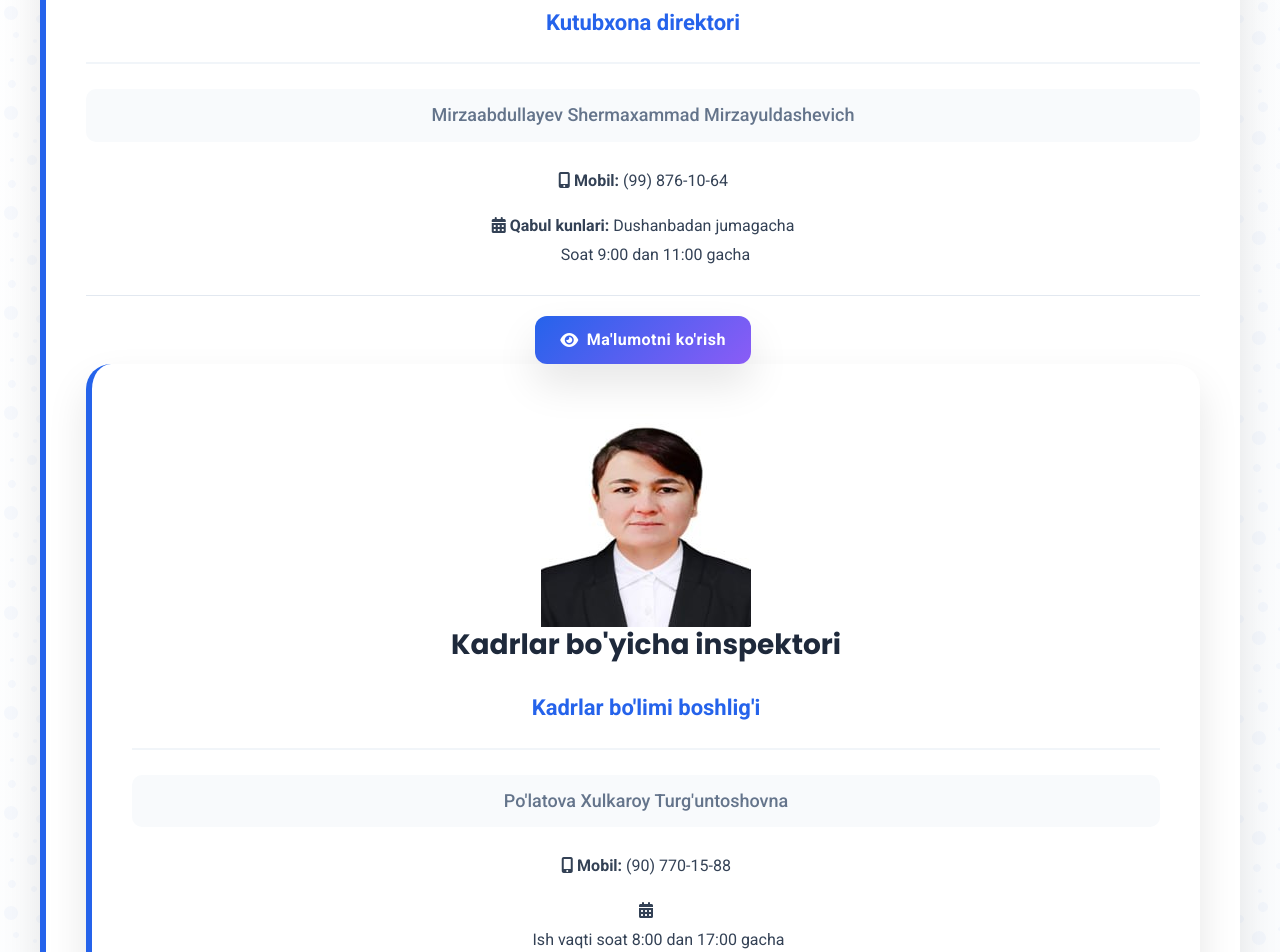
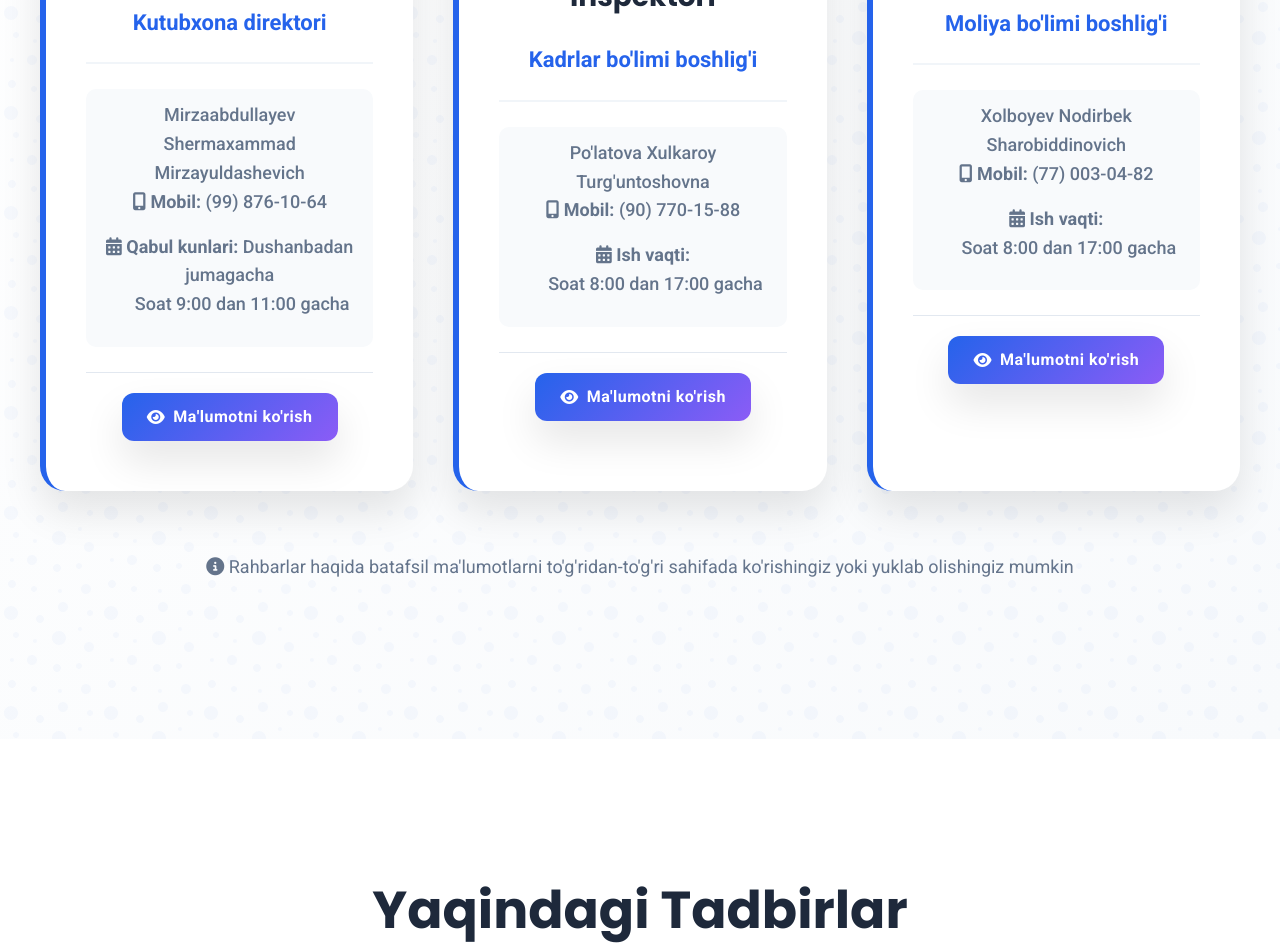
Before and after one commit to ilhomjon1331-ops/ulugnortakm.uz, a plain HTML site: page index.html in a window 1280 px wide. Shown: the part 5852-6804 px from the top of the page. Drawn offline with nearby package versions, Linux system fonts and the light colour scheme.

Commit message:
Update index.html

```diff
--- a/index.html
+++ b/index.html
@@ -1737,15 +1737,18 @@
             <div class="leader-card" data-delay="0">
                 <div class="leader-image">
                     <img src="https://raw.githubusercontent.com/ilhomjon1331-ops/ulugnortakm.uz/main/images/rahbar.jpg"
+                         alt="Rahbar"
+                         onerror="this.onerror=null; this.src='https://via.placeholder.com/400x400?text=Rahbar'">
                 </div>
                 <h3 class="leader-name">Rahbar</h3>
                 <p class="leader-position">Kutubxona direktori</p>
-                    <p class="leader-fullname" onclick="openPDF('rahbar.pdf')">
+                <div class="leader-fullname">
                     Mirzaabdullayev Shermaxammad Mirzayuldashevich
+                    <div class="leader-contact">
                         <p><i class="fas fa-mobile-alt"></i> <strong>Mobil:</strong> (99) 876-10-64</p>
                         <p><i class="fas fa-calendar-alt"></i> <strong>Qabul kunlari:</strong> Dushanbadan jumagacha<br><span style="margin-left: 25px;">Soat 9:00 dan 11:00 gacha</span></p>
-
-                    </p>
+                    </div>
+                </div>
 
                 <!-- PDF havolasi -->
                 <div class="leader-actions">
@@ -1759,15 +1762,18 @@
             <div class="leader-card" data-delay="0.3">
                 <div class="leader-image">
                     <img src="https://raw.githubusercontent.com/ilhomjon1331-ops/ulugnortakm.uz/main/images/kadr.jpg"
+                         alt="Kadrlar bo'yicha inspektori"
+                         onerror="this.onerror=null; this.src='https://via.placeholder.com/400x400?text=Kadrlar+inspektori'">
                 </div>
                 <h3 class="leader-name">Kadrlar bo'yicha inspektori</h3>
                 <p class="leader-position">Kadrlar bo'limi boshlig'i</p>
-                    <p class="leader-fullname" onclick="openPDF('kadrlar')">
+                <div class="leader-fullname">
                     Po'latova Xulkaroy Turg'untoshovna
+                    <div class="leader-contact">
                         <p><i class="fas fa-mobile-alt"></i> <strong>Mobil:</strong> (90) 770-15-88</p>
-                         <p><i class="fas fa-calendar-alt"></i> <strong></strong> <br><span style="margin-left: 25px;">Ish vaqti soat 8:00 dan 17:00 gacha</span></p>
-
-                   </p>
+                        <p><i class="fas fa-calendar-alt"></i> <strong>Ish vaqti:</strong> <br><span style="margin-left: 25px;">Soat 8:00 dan 17:00 gacha</span></p>
+                    </div>
+                </div>
 
                 <!-- PDF havolasi -->
                 <div class="leader-actions">
@@ -1781,15 +1787,18 @@
             <div class="leader-card" data-delay="0.6">
                 <div class="leader-image">
                     <img src="https://raw.githubusercontent.com/ilhomjon1331-ops/ulugnortakm.uz/main/images/xisobchi.jpg"
+                         alt="Bosh xisobchisi"
+                         onerror="this.onerror=null; this.src='https://via.placeholder.com/400x400?text=Bosh+xisobchi'">
                 </div>
                 <h3 class="leader-name">Bosh xisobchisi</h3>
                 <p class="leader-position">Moliya bo'limi boshlig'i</p>
-                    <p class="leader-fullname" onclick="openPDF('bosh_xisobchi.pdf')">
+                <div class="leader-fullname">
                     Xolboyev Nodirbek Sharobiddinovich
+                    <div class="leader-contact">
                         <p><i class="fas fa-mobile-alt"></i> <strong>Mobil:</strong> (77) 003-04-82</p>
-                   <p><i class="fas fa-calendar-alt"></i> <strong></strong> <br><span style="margin-left: 25px;">Ish vaqti soat 8:00 dan 17:00 gacha</span></p>
-
-                    </p>
+                        <p><i class="fas fa-calendar-alt"></i> <strong>Ish vaqti:</strong> <br><span style="margin-left: 25px;">Soat 8:00 dan 17:00 gacha</span></p>
+                    </div>
+                </div>
 
                 <!-- PDF havolasi -->
                 <div class="leader-actions">
@@ -1806,7 +1815,6 @@
         </div>
     </div>
 </section>
-
     <!-- Tadbirlar - REAL TADBIRLAR GITHUB'DAN -->
     <section class="events" id="events">
         <div class="container">
```
Lines whose indentation alone changed are shown as unchanged.
